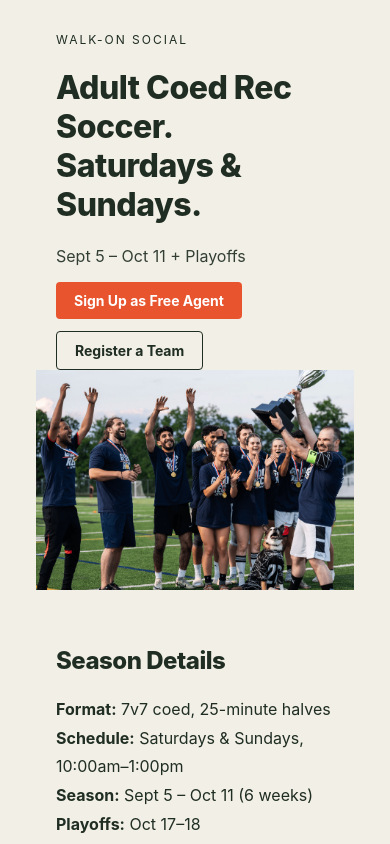
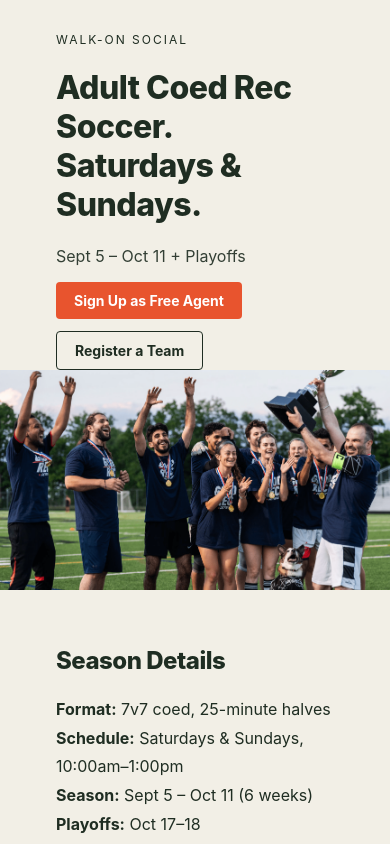
Before and after one commit to cantstoptheunk/walkonsocial, a React (Vite) app: page / in a window 390 px wide. Shown: the top 844 px of the page. Built offline with nearby package versions, Linux system fonts and the light colour scheme.

Commit message:
fix: correct mobile photo-band margin to match .app padding

```diff
--- a/src/index.css
+++ b/src/index.css
@@ -176,7 +176,7 @@ section:last-of-type {
 
 @media (max-width: 640px) {
   .photo-band {
-    margin: 0 -20px 40px;
+    margin: 0 -56px 40px;
   }
 
   .photo-band img {
```
